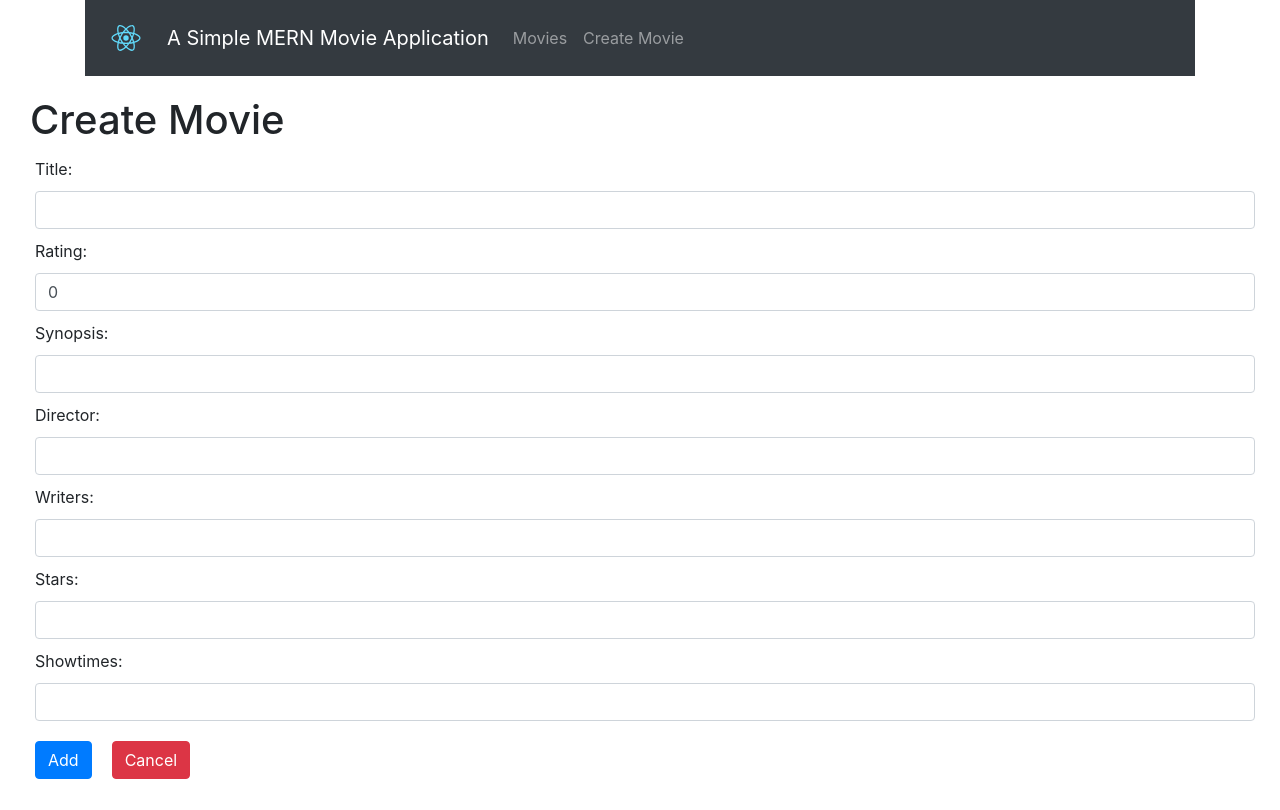
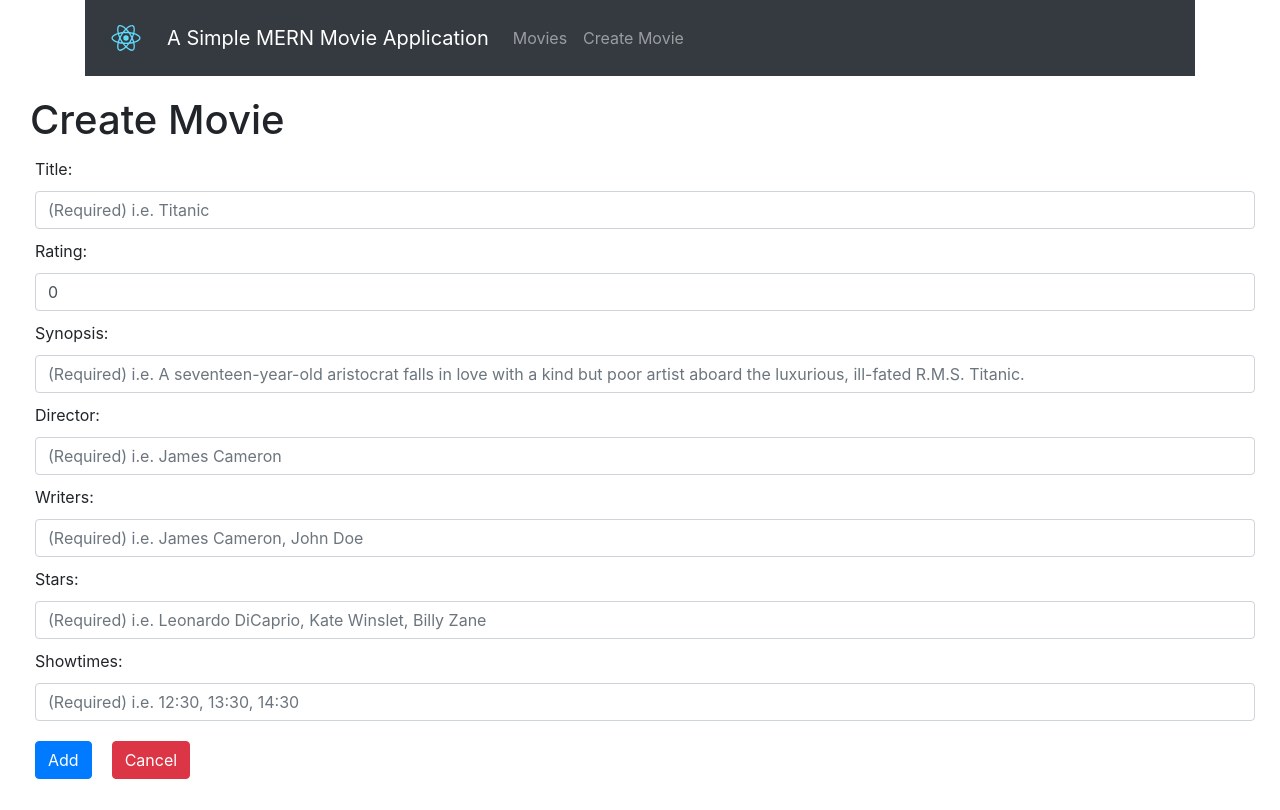
Before and after one commit to danangsw/mern-movie, a React (Create React App) app in the folder client/: page /movie/create in a window 1280 px wide. Built offline with nearby package versions, Linux system fonts and the light colour scheme.

Commit message:
(done) Added FE to BE => MovieCreate page

```diff
--- a/client/src/api/index.js
+++ b/client/src/api/index.js
@@ -1,7 +1,7 @@
 import Axios from 'axios'
 
 const api = Axios.create({
-    baseURL: 'http://localhost:3000/api/v0.1'
+    baseURL: 'http://192.168.43.32:3000/api/v0.1'
 })
 
 export const createMovie = payload => api.post(`/movie`,payload)
--- a/client/src/pages/MovieCreate.jsx
+++ b/client/src/pages/MovieCreate.jsx
@@ -29,7 +29,7 @@ const SubmitButton = Styled.button.attrs({
     margin: 15px 15px 15px 5px;
 `
 
-const CancelButton = Styled.button.attrs({
+const CancelButton = Styled.a.attrs({
     className: 'btn btn-danger',
 })`
     margin: 15px 15px 15px 5px;
@@ -101,16 +101,16 @@ class MovieCreate extends Component {
 
         const writersToArr = writers.split(', ')
         const starsToArr = stars.split(', ')
-        const showtimesToArr = showtimes.split(' | ')
+        const showtimesToArr = showtimes.split(', ')
 
         const payload =  {
             title,
             synopsis,
             director,
-            writersToArr,
-            starsToArr,
+            writers: writersToArr,
+            stars: starsToArr,
             rating,
-            showtimesToArr,
+            showtimes: showtimesToArr,
         }
 
         await movieAPI.createMovie(payload)
@@ -149,10 +149,13 @@ class MovieCreate extends Component {
                 <Title>Create Movie</Title>
 
                 <Label>Title: </Label>
-                <InputText type="text" value={title} onChange={this.handleChangeInputTitle}/>
+                <InputText type="text" value={title} onChange={this.handleChangeInputTitle}
+                    placeholder="(Required) i.e. Titanic"
+                />
 
                 <Label>Rating: </Label>
                 <InputText type="number" value={rating} onChange={this.handleChangeInputRating}
+                    placeholder="(Required) i.e. 7.7"
                     step="0.1"
                     lang="en-US"
                     min="0"
@@ -161,24 +164,31 @@ class MovieCreate extends Component {
                 />
 
                 <Label>Synopsis: </Label>
-                <InputText type="text" value={synopsis} onChange={this.handleChangeInputSynopsis}/>
+                <InputText type="text" value={synopsis} onChange={this.handleChangeInputSynopsis}
+                    placeholder="(Required) i.e. A seventeen-year-old aristocrat falls in love with a kind but poor artist aboard the luxurious, ill-fated R.M.S. Titanic."
+                />
 
                 <Label>Director: </Label>
-                <InputText type="text" value={director} onChange={this.handleChangeInputDirector}/>
+                <InputText type="text" value={director} onChange={this.handleChangeInputDirector}
+                    placeholder="(Required) i.e. James Cameron"
+                />
 
                 <Label>Writers: </Label>
                 <InputText type="text" value={writers} onChange={this.handleChangeInputWriters}
-                    pattern="(.+?)(?:,|$)"
-                    />
+                    placeholder="(Required) i.e. James Cameron, John Doe"
+                    pattern=",\s+(?=(?:(?:[^']*'){2})*[^']*$)"
+                />
 
                 <Label>Stars: </Label>
                 <InputText type="text" value={stars} onChange={this.handleChangeInputStars}
-                    pattern="(.+?)(?:,|$)"
+                    placeholder="(Required) i.e. Leonardo DiCaprio, Kate Winslet, Billy Zane"
+                    pattern=",\s+(?=(?:(?:[^']*'){2})*[^']*$)"
                 />
 
                 <Label>Showtimes: </Label>
                 <InputText type="text" value={showtimes} onChange={this.handleChangeInputShowtimes}
-                    pattern="(.+?)(?:\w\|\w|$)"
+                    placeholder="(Required) i.e. 12:30, 13:30, 14:30"
+                    pattern="^(([0-1]?[0-9]|2[0-3]):[0-5][0-9])(?:,\s*(([0-1]?[0-9]|2[0-3]):[0-5][0-9]*?))*$"
                 />
 
                 <SubmitButton onClick={this.handleSubmitMovie}>Add</SubmitButton>
--- a/client/src/pages/MovieList.jsx
+++ b/client/src/pages/MovieList.jsx
@@ -23,7 +23,7 @@ class UpdateMovie extends Component {
     updateMovie = event => {
         event.preventDefault()
 
-        window.location.href = `/movies/update/${this.props.id}`
+        window.location.href = `/movie/update/${this.props.id}`
     }
 
     render() {
@@ -99,6 +99,12 @@ class MovieList extends Component {
                 filterable: true,
             },
             {
+                Header: 'Stars',
+                accessor: 'stars',
+                filterable: true,
+                Cell: props => <span>{ props.value.join(', ')}</span>
+            },
+            {
                 Header: 'Showtimes',
                 accessor: 'showtimes',
                 Cell: props => <span>{ props.value.join(' | ')}</span>
```
Also changed, not shown: 1 other file (tests, documents, lock files or other folders).
